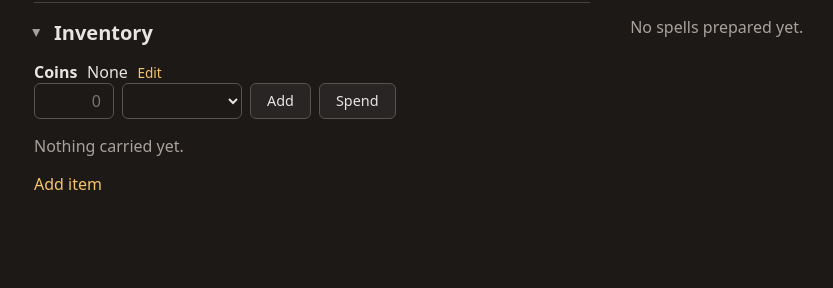
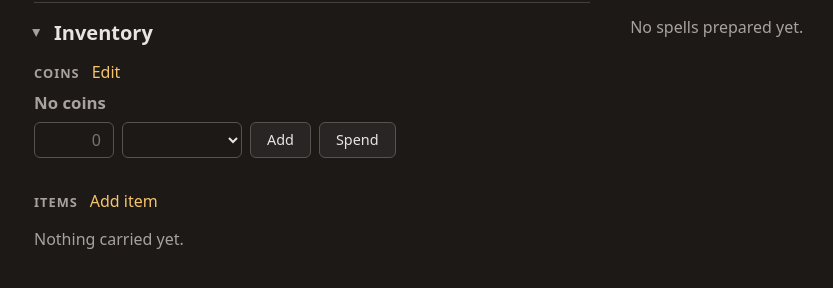
Before and after one commit to brock-afk/dnd-within, a FastAPI app: template app/sheet/templates/sheet/sheet.html in a window 1280 px wide. Shown: the part 435-723 px from the top of the page, without its empty margins (2-835 px from the left). Run offline with FastAPI, Linux system fonts and the light colour scheme; the template is opened without the code that fills it, so the values that code supplies are empty.

Commit message:
style: update inventory style

```diff
--- a/app/inventory/templates/inventory/partials/coins_block.html
+++ b/app/inventory/templates/inventory/partials/coins_block.html
@@ -1,13 +1,9 @@
-{#- Coins: what the character has, and a quick add/spend (amount, coin, Add or Spend). Edit
-    sets each coin exactly, for fixing mistakes. -#}
+{#- Coins: what the character has, and a quick add/spend (amount, coin, Add or Spend). The
+    Coins heading above it (inventory_section.html) has Edit, which sets each coin exactly. -#}
 {% set base = "/characters/%d/sheet/inventory" % character.id %}
 {% set choice = coin_choice | default("gp") %}
 <div id="coins" class="coins">
-  <div class="coins-line">
-    <span class="coins-label">Coins</span>
-    <span class="coins-total">{{ coin_summary or "None" }}</span>
-    <button type="button" class="link-button" hx-get="{{ base }}/coins/edit" hx-target="#coins">Edit</button>
-  </div>
+  <span class="coins-total{% if not coin_summary %} muted{% endif %}">{{ coin_summary or "No coins" }}</span>
   <div class="coin-change">
     <input type="text" name="amount" inputmode="numeric" maxlength="7" autocomplete="off"
            value="{{ coin_amount | default('') }}" placeholder="0" aria-label="How many coins">
--- a/app/inventory/templates/inventory/partials/inventory_section.html
+++ b/app/inventory/templates/inventory/partials/inventory_section.html
@@ -1,9 +1,19 @@
-{#- Coins (with a quick add/spend), then one line per item: name and quantity,
+{#- Two parts, like Spells: Coins (with a quick add/spend), then Items, one line per item: name and quantity,
     with −/+ and Use or Attune beside it. An item opens to its summary and notes; × at the end asks before removing it. Every
     change refreshes the sheet in place. -#}
 {% set base = "/characters/%d/sheet/inventory" % character.id %}
 {% call section("inventory", "Inventory", inventory_digest, classes="order-late") %}
+  <div class="section-heading">
+    <span class="group-title">Coins</span>
+    <button type="button" class="link-button" hx-get="{{ base }}/coins/edit" hx-target="#coins">Edit</button>
+  </div>
   {% include "inventory/partials/coins_block.html" %}
+
+  <div class="section-heading inventory-items-heading">
+    <span class="group-title">Items{% if items %} · {{ items | length }}{% endif %}</span>
+    <button type="button" class="link-button" hx-get="{{ base }}/add" hx-target="#inventory-add">Add item</button>
+  </div>
+  <div id="inventory-add"></div>
 
   {% if items %}
   <ul class="plain-list item-list">
@@ -62,8 +72,4 @@
   <p class="muted">Nothing carried yet.</p>
   {% endif %}
   {% if errors.inventory %}<p class="error" role="alert">{{ errors.inventory }}</p>{% endif %}
-
-  <div id="inventory-add">
-    <button type="button" class="link-button" hx-get="{{ base }}/add" hx-target="#inventory-add">Add item</button>
-  </div>
 {% endcall %}
--- a/app/static/style.css
+++ b/app/static/style.css
@@ -632,18 +632,15 @@ details[open] > .section-summary .section-digest { display: none; }
 }
 
 /* Inventory (Play sheet): coins, then compact item rows like the spell rows. */
-/* Coins sit apart from the items: their own block, ruled off below. */
-.coins {
-  display: grid; gap: 0.6rem;
-  padding-bottom: 1rem; margin-bottom: 1rem; border-bottom: 1px solid var(--border);
-}
-.coins-line { display: flex; flex-wrap: wrap; align-items: baseline; gap: 0.6rem; }
-.coins-label { font-weight: 600; }
-.coins-total { font-variant-numeric: tabular-nums; }
-.coins .link-button { font-size: 0.85rem; }
+/* Two titled parts, like Spells: Coins, then Items well below it. */
+.coins { display: grid; gap: 0.6rem; }
+.coins-total { font-size: 1.05rem; font-weight: 600; font-variant-numeric: tabular-nums; }
+#section-inventory .section-heading { margin-bottom: 0.5rem; }
+#section-inventory .section-heading .group-title { margin: 0; }
+.inventory-items-heading { margin-top: 2rem; }
 .coins .error { margin: 0; }
 /* Amount, coin, Add, Spend: one row of controls, all the same height and text size. */
-.coin-change { display: flex; flex-wrap: wrap; align-items: stretch; gap: 0.5rem; }
+.coin-change { display: flex; flex-wrap: wrap; align-items: stretch; gap: 0.5rem; padding-top: 0.5rem; }
 .coin-change > * {
   height: 2.25rem; margin: 0; padding: 0 0.75rem;
   border: 1px solid var(--border-strong); border-radius: 6px; font: inherit; font-size: 0.9rem;
@@ -680,7 +677,7 @@ details[open] > .section-summary .section-digest { display: none; }
 .qty-step { width: 1.9rem; padding: 0.2rem 0; border-radius: 0; background: var(--surface); color: var(--text); }
 .qty-step:hover:not(:disabled) { background: var(--border); }
 .qty-step:disabled { color: var(--border-strong); cursor: not-allowed; }
-#inventory-add { margin-top: 0.75rem; }
+#inventory-add:not(:empty) { margin-bottom: 0.75rem; }
 .add-fields { display: flex; flex-wrap: wrap; gap: 0.75rem 1.5rem; }
 .add-fields select { padding: 0.45rem 0.6rem; border: 1px solid var(--border-strong); border-radius: 6px; background: var(--bg); color: inherit; font: inherit; }
 .add-fields input[name="quantity"] { width: 4.5rem; }
```
